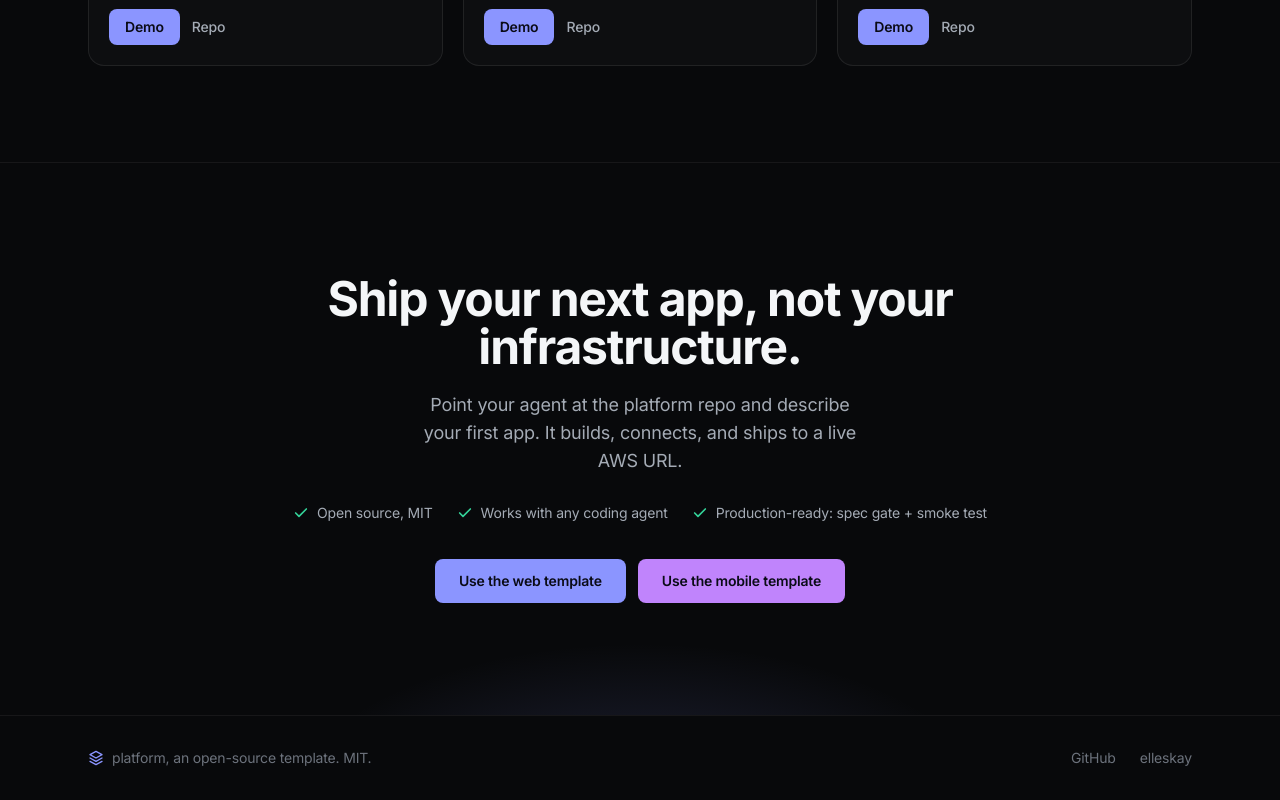
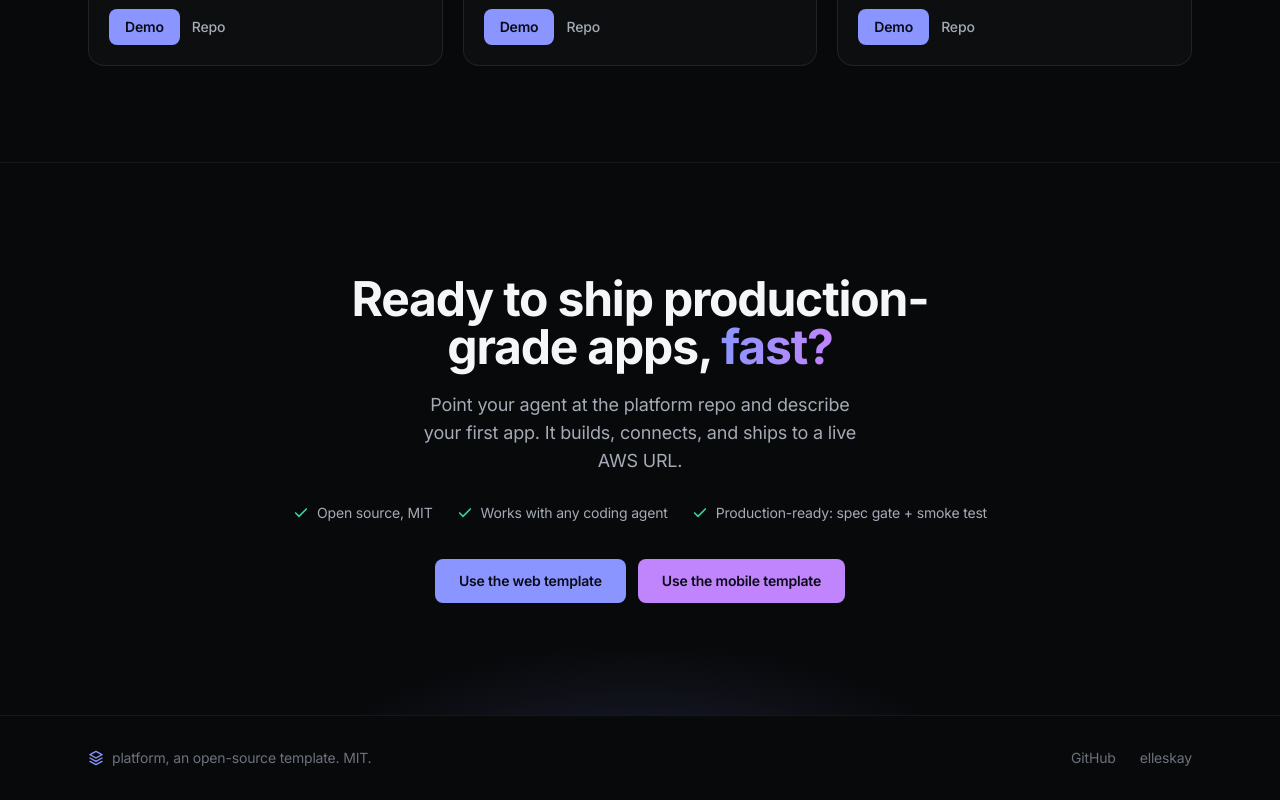
Before and after one commit to elleskay/platform-site, a Next.js app: page /platform-site/ in a window 1280 px wide. Shown: the part 3842-4642 px from the top of the page. Built offline with nearby package versions, Linux system fonts and the light colour scheme.

Commit message:
CTA headline: 'Ready to ship production-grade apps, fast?'

```diff
--- a/app/page.tsx
+++ b/app/page.tsx
@@ -246,7 +246,7 @@ function CTA() {
       <div className="relative mx-auto max-w-6xl overflow-hidden px-6 py-28">
         <div className="pointer-events-none absolute inset-0" style={{ background: "radial-gradient(560px 280px at 50% 120%, rgba(139,149,255,0.2), transparent 65%)" }} />
         <div className="relative text-center">
-          <h2 className="mx-auto max-w-2xl text-4xl font-bold tracking-tight sm:text-5xl">Ship your next app, not your infrastructure.</h2>
+          <h2 className="mx-auto max-w-2xl text-4xl font-bold tracking-tight sm:text-5xl">Ready to ship production-grade apps, <span className="bg-gradient-to-r from-[var(--color-accent)] to-[var(--color-violet)] bg-clip-text text-transparent">fast?</span></h2>
           <p className="mx-auto mt-5 max-w-md text-lg text-[var(--color-muted)]">Point your agent at the platform repo and describe your first app. It builds, connects, and ships to a live AWS URL.</p>
           <div className="mt-7 flex flex-wrap items-center justify-center gap-x-6 gap-y-2 text-sm text-[var(--color-muted)]">
             {features.map((f) => (
```
